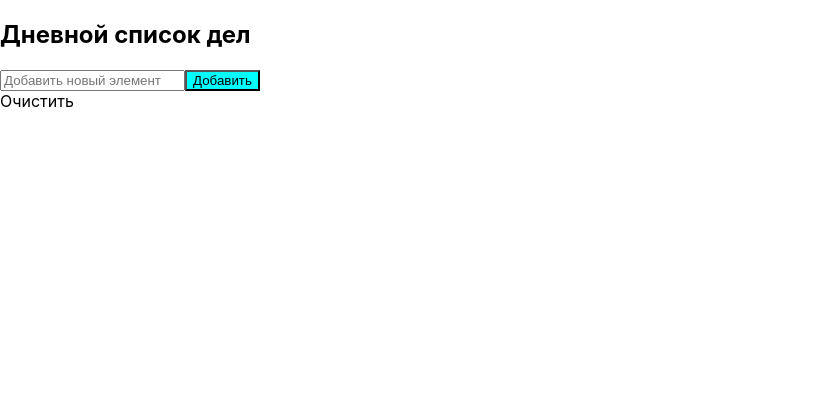
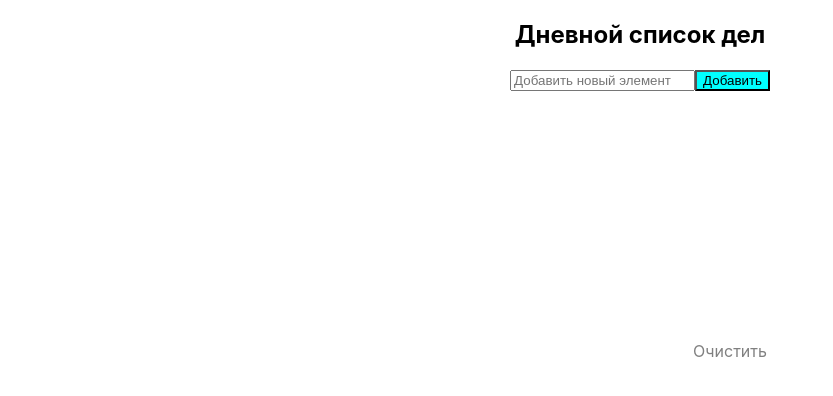
Before and after one commit to JoLiKs/Kiinaui-todo, a React (Create React App) app: page / in a window 1280 px wide. Shown: the top 396 px of the page, without its empty margins (0-833 px from the left). Built offline with nearby package versions, Linux system fonts and the light colour scheme.

Commit message:
7 commit Added other styles.

```diff
--- a/src/App.js
+++ b/src/App.js
@@ -5,13 +5,14 @@ import {useDispatch, useSelector} from "react-redux";
 import Items from "./components/Items";
 import Header from "./components/Header";
 import {clearTasks} from "./store/actions";
+import cls from './App.module.css';
 
 function App() {
     const dispatch = useDispatch();
     const tasks = useSelector(state => state);
 
     return (
-        <Container>
+        <div className={cls.App}>
            <Header/>
             <Row>
                 <Col>
@@ -21,10 +22,11 @@ function App() {
             <Row>
                 <Col>
                     <Items tasks={ tasks } />
-                    <span onClick={() => dispatch(clearTasks()) }>Очистить</span>
-                </Col>
+                    </Col>
             </Row>
-        </Container>
+            <span className={cls.clear} onClick={() => dispatch(clearTasks()) }>Очистить</span>
+
+        </div>
     );
 }
 
--- /dev/null
+++ b/src/App.module.css
@@ -0,0 +1,11 @@
+.App {
+  display: flex;
+  flex-direction: column;
+  align-items: center;
+  justify-content: center;
+}
+.clear {
+  margin-top: 250px;
+  margin-left: 180px;
+  color: gray;
+}
--- a/src/components/Form.jsx
+++ b/src/components/Form.jsx
@@ -21,7 +21,7 @@ function Form() {
     }
     return (
         <form>
-            <input ref={inpRef} placeholder="Добавить новый элемент" onChange={e => handleTaskTitleChange(e)}/>
+            <input  ref={inpRef} placeholder="Добавить новый элемент" onChange={e => handleTaskTitleChange(e)} className={cls.inp}/>
             <input onClick={handleTaskSubmit} className={cls.addBtn} type="button" value="Добавить"/>
         </form>
     );
--- a/src/components/Task.module.css
+++ b/src/components/Task.module.css
@@ -44,7 +44,7 @@
 }
 .completed {
     color: #90948c;
-    font-kerning: normal;
+    text-decoration: line-through;
 }
 .label__checkbox:checked + .label__text .label__check {
     -webkit-animation: check 0.5s cubic-bezier(0.895, 0.03, 0.685, 0.22) 1 forwards;
--- a/src/index.js
+++ b/src/index.js
@@ -5,7 +5,6 @@ import App from './App';
 import reportWebVitals from './reportWebVitals';
 import store from "./store/store";
 import {Provider} from "react-redux";
-
 
 ReactDOM.render(
     <Provider store={store}>
```
Also changed, not shown: src/App.css (deleted, +0 -38 lines).
